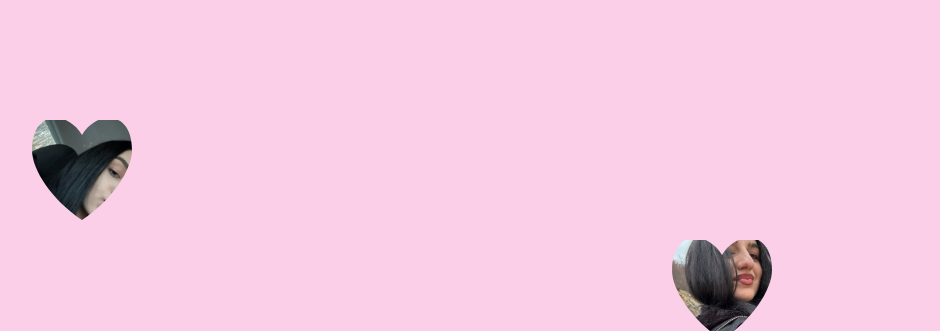
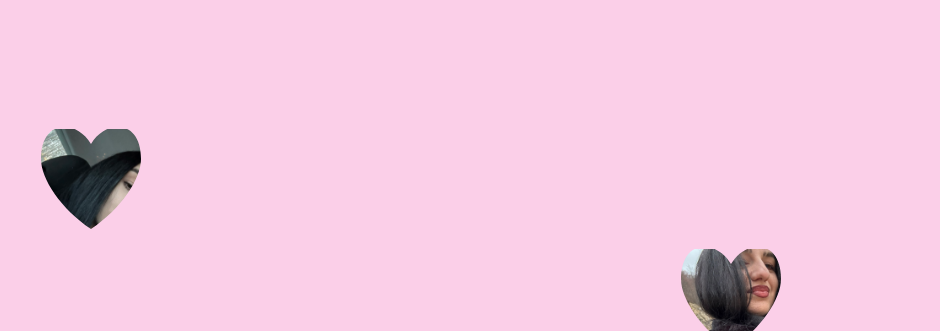
Before and after one commit to MustacheDab/PatrascuDaniel, a website: page index.html in a window 1280 px wide. Shown: the top 331 px of the page, without its empty margins (96-1036 px from the left). Drawn offline with nearby package versions, Linux system fonts and the light colour scheme.

Commit message:
Update index.html

```diff
--- a/index.html
+++ b/index.html
@@ -5,21 +5,21 @@
   <meta name="viewport" content="width=device-width, initial-scale=1.0">
   <title>Valentine's Day</title>
   <script src="https://cdn.tailwindcss.com"></script>
-  <style>
+   <style>
     body {
       overflow: hidden;
     }
     .heart-frame {
-      width: 150px;
-      height: 150px;
+      width: 180px;
+      height: 180px;
       position: absolute;
       display: flex;
       align-items: center;
       justify-content: center;
     }
     .heart-frame img {
-      width: 100%;
-      height: 100%;
+      width: 90%;
+      height: 90%;
       object-fit: cover;
       clip-path: path('M 50 15 C 65 -10 100 -10 100 30 C 100 50 80 80 50 100 C 20 80 0 50 0 30 C 0 -10 35 -10 50 15 Z');
     }
```
